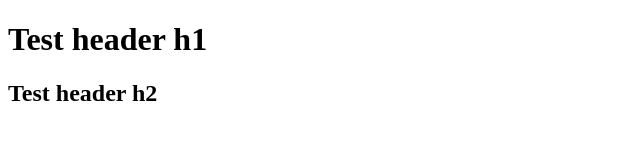
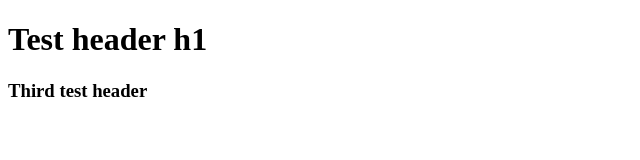
Before and after one commit to Maupo3311/Test, a plain HTML site: page index.html in a window 1280 px wide. Shown: the full height of the page, 0-640 px from the left. Drawn offline with Linux system fonts and the light colour scheme.

Commit message:
third commit

```diff
--- a/index.html
+++ b/index.html
@@ -5,5 +5,5 @@
 </head>
 <body>
 	<h1>Test header h1</h1>
-	<h2>Test header h2</h2>
+	<h3>Third test header</h3>
 </body>
```
